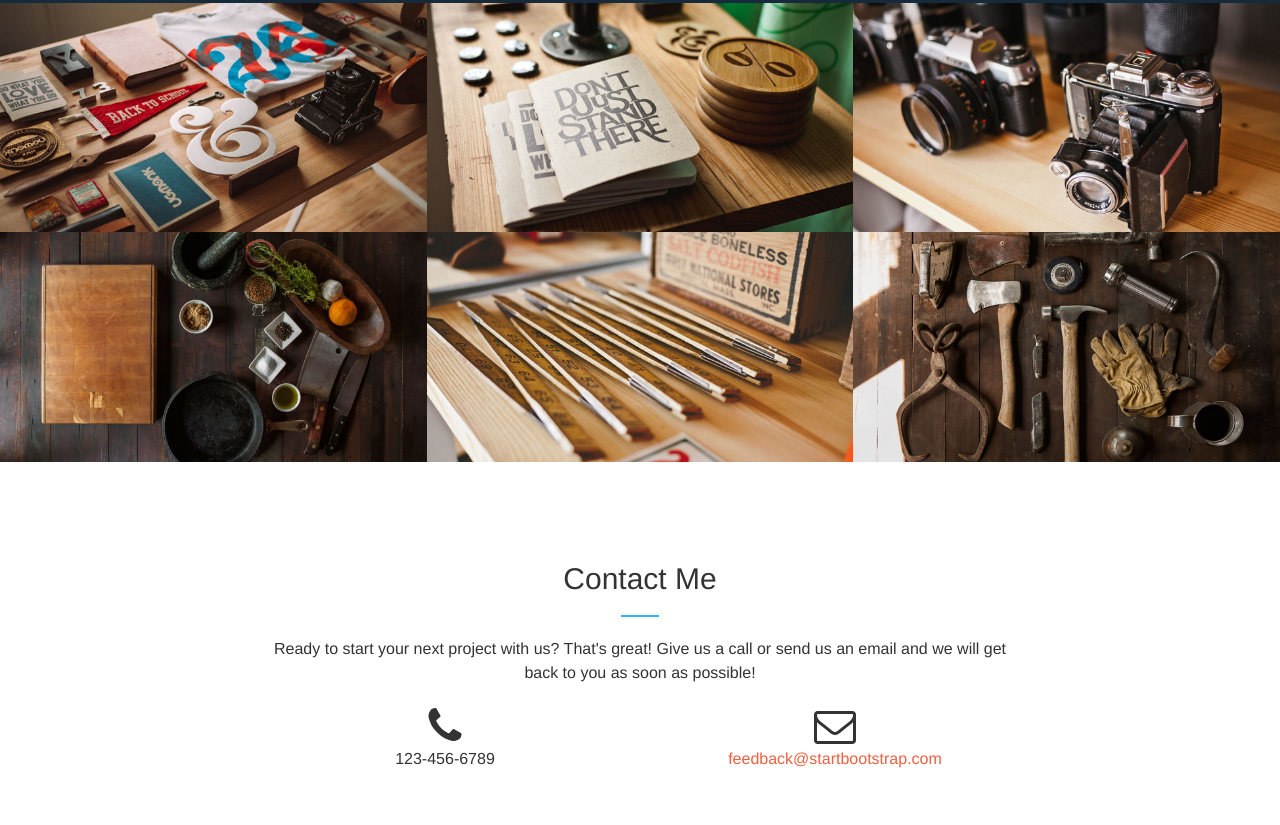
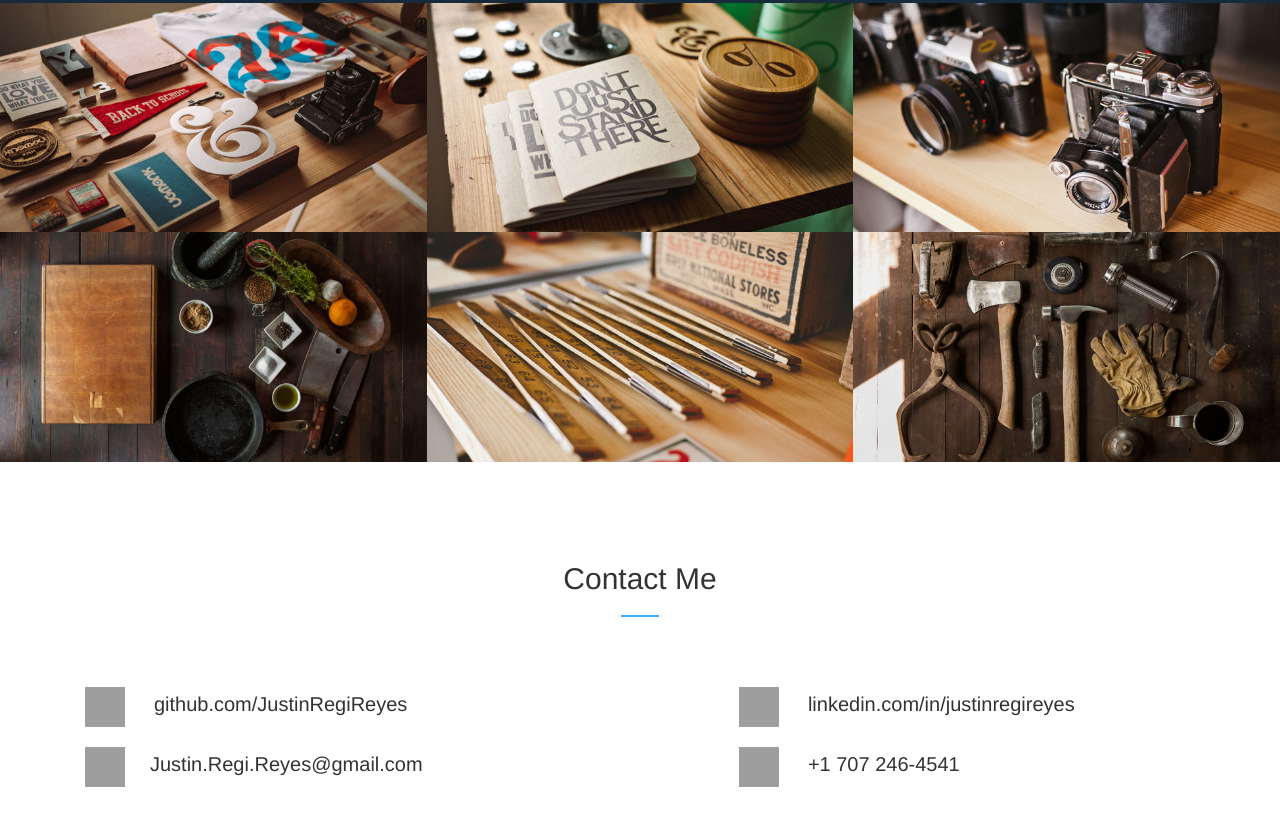
Before and after one commit to JustinRegiReyes/justinregireyes.github.io, a plain HTML site: page index.html in a window 1280 px wide. Shown: the part 1695-2520 px from the top of the page. Drawn offline with nearby package versions, Linux system fonts and the light colour scheme; grey boxes are pictures that could not be loaded; a web font is replaced by a local one.

Commit message:
added Contact Me section

```diff
--- a/css/creative.css
+++ b/css/creative.css
@@ -184,9 +184,8 @@ aside {
 }
 
 #business {
-    width: 1105px;
-    height: 645px;
-    border: 1px solid black;
+    /*width: 1105px;*/
+    /*height: 645px;*/
     margin: 50px auto 20px;
 }
 
@@ -198,16 +197,36 @@ aside {
     margin-bottom: 10px;
 }
 
-.card-info {
+.contact-info {
     font-size: 20px;
     font-weight: 200;
     text-align: left;
     margin-top: 7px;
 }
 
-.card-img-col {
-    text-align: right;
-    width: 42%;
+span.contact-info {
+    margin-left: 25px;
+}
+
+.contact-info-right, .contact-info-left  {
+    text-align: left;
+}
+
+div.contact-info-right img.card-img {
+    margin-left: 6em;
+}
+
+
+@media screen and (max-width: 992px) {
+
+    .contact-info-left, .contact-info-right {
+        text-align: left;
+        margin-left: 12em;
+    }
+
+    div.contact-info-right img.card-img {
+        margin-left: 0;
+    }
 }
 
 .card-img {
--- a/index.html
+++ b/index.html
@@ -284,16 +284,50 @@
                 <div class="col-lg-8 col-lg-offset-2 text-center">
                     <h2 class="section-heading">Contact Me</h2>
                     <hr class="primary">
-                    <p>Ready to start your next project with us? That's great! Give us a call or send us an email and we will get back to you as soon as possible!</p>
+                    <!-- <p>Ready to start your next project with us? That's great! Give us a call or send us an email and we will get back to you as soon as possible!</p> -->
                 </div>
-                <div class="col-lg-4 col-lg-offset-2 text-center">
+
+                    <div id="business" class="text-center col-md-12 col-lg-12">
+                        <!-- <div class="col-md-6 card-img-col"> <img src="http://www.clker.com/cliparts/v/L/X/2/L/Y/web-logo-md.png" class="card-img"> </div>
+                        <div class="col-md-6 card-info">JustinRegiReyes.work</div><div class="offset">&nbsp;</div> -->
+                        <div class="col-md-6 col-lg-6">
+                            <div class="contact-info-left"><img src="http://uxrepo.com/static/icon-sets/mfg-labs/svg/github-circled-alt2.svg" class="card-img"> <span class="contact-info">github.com/JustinRegiReyes</span> </div>
+                            <div class="offset">&nbsp;</div>
+                        </div>
+
+                        <div class="col-md-6 col-lg-6">
+                            <div class="contact-info-right"> <img src="http://uxrepo.com/static/icon-sets/typicons/png32/512/000000/linkedin-circled-512-000000.png" class="card-img"> <span class="contact-info">linkedin.com/in/justinregireyes</span></div>
+                            <div class="offset">&nbsp;</div>
+                        </div>
+                        <div class="col-md-6 col-lg-6">
+                            <div class="contact-info-left"> <img src="http://neith.googlecode.com/hg/externals/icon-set/metrostation_by_yankoa-d312tty/PNG/Communications/Black/MB_0003_mail2.png" class="card-img"><span class="contact-info">Justin.Regi.Reyes@gmail.com</span> </div>
+                            <div class="offset">&nbsp;</div>
+                        </div>
+                        <div class="col-md-6 col-lg-6">
+                            <div class="contact-info-right"> <img src="http://www.clker.com/cliparts/0/f/c/2/1195445181899094722molumen_phone_icon.svg.hi.png" class="card-img"> <span class="contact-info">+1 707 246-4541</span></div>
+                            <div class="offset">&nbsp;</div>
+                        </div>
+
+
+
+
+
+
+
+                    </div> <!-- business -->
+
+                    <!-- <div class="col-lg-4 col-lg-offset-2 text-center">
                         <i class="fa fa-phone fa-3x wow bounceIn"></i>
                         <p>123-456-6789</p>
                     </div>
                     <div class="col-lg-4 text-center">
                         <i class="fa fa-envelope-o fa-3x wow bounceIn" data-wow-delay=".1s"></i>
                         <p><a href="mailto:your-email@your-domain.com">feedback@startbootstrap.com</a></p>
-                </div>
+                        <br><br>
+                    </div> -->
+
+                <br>
+
             </div>
         </div>
     </section>
```
Lines whose indentation alone changed are shown as unchanged.
